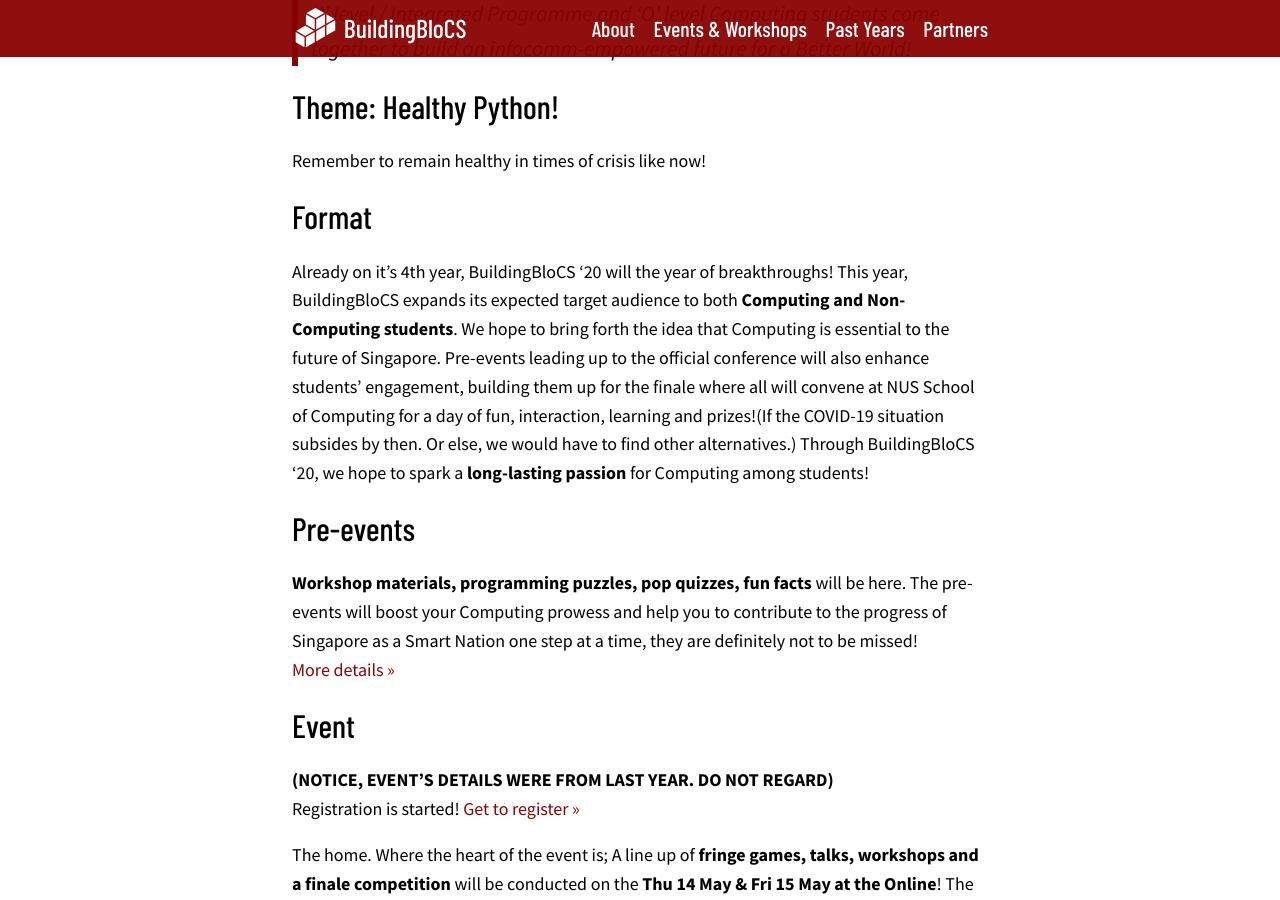
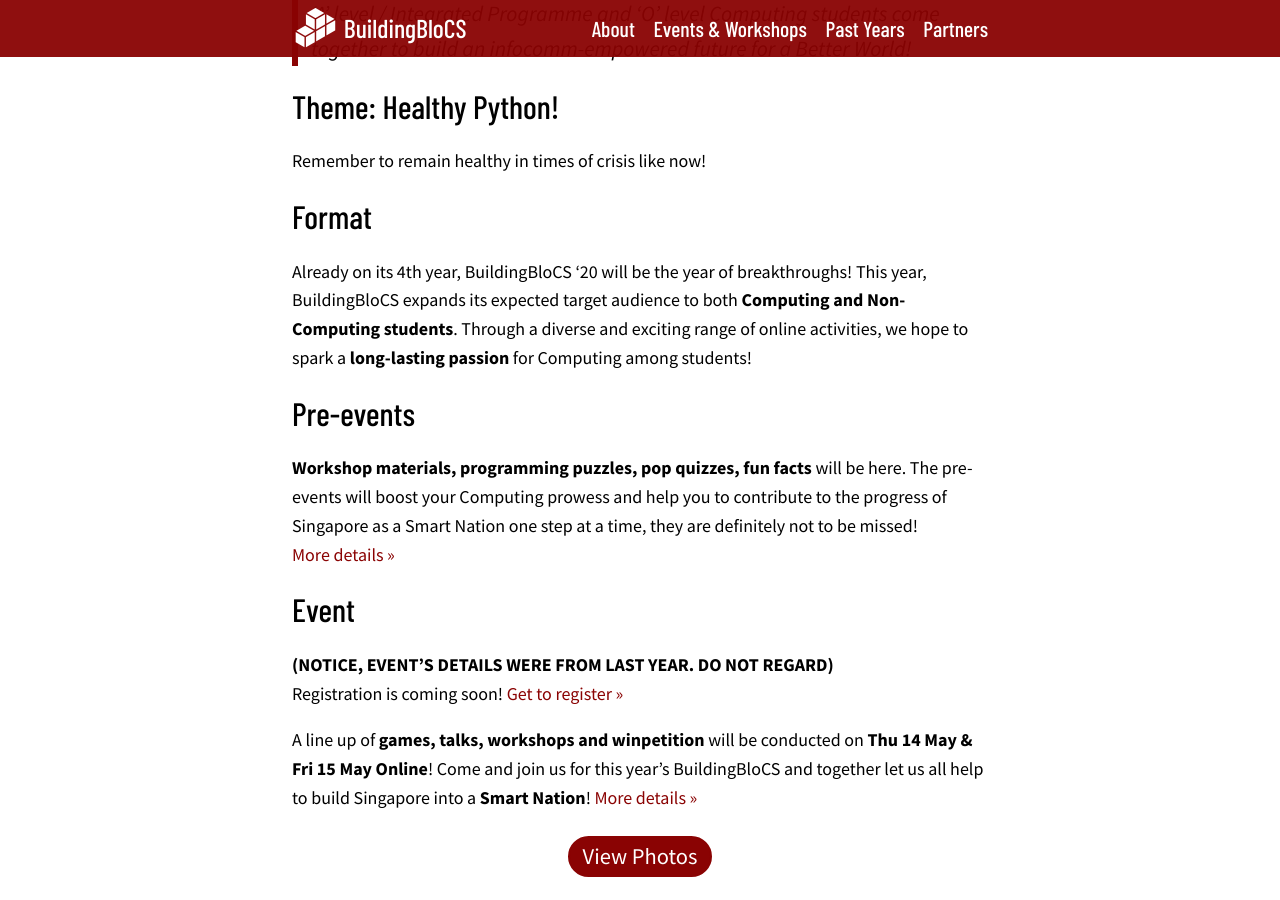
Before and after one commit to buildingblocs/2020, a Jekyll site: the page built from index.md, in a window 1280 px wide and 900 px high, scrolled down 885 px. Built offline with Jekyll 4.4.1, drawn with Linux system fonts in a browser that asks for light colours; some web fonts are replaced; a script that is not in the unit is left out; some of the changed text lies outside the part shown.

Commit message:
fixed location, year and phrasing

```diff
--- a/index.md
+++ b/index.md
@@ -28,7 +28,7 @@
 
 ## Format
 
-Already on it's 4th year, BuildingBloCS '20 will the year of breakthroughs! This year, BuildingBloCS expands its expected target audience to both **Computing and Non-Computing students**. We hope to bring forth the idea that Computing is essential to the future of Singapore. Pre-events leading up to the official conference will also enhance students' engagement, building them up for the finale where all will convene at NUS School of Computing for a day of fun, interaction, learning and prizes!(If the COVID-19 situation subsides by then. Or else, we would have to find other alternatives.) Through BuildingBloCS '20, we hope to spark a **long-lasting passion** for Computing among students!
+Already on its 4th year, BuildingBloCS '20 will be the year of breakthroughs! This year, BuildingBloCS expands its expected target audience to both **Computing and Non-Computing students**. Through a diverse and exciting range of online activities, we hope to spark a **long-lasting passion** for Computing among students!
 
 ## Pre-events
 
@@ -36,9 +36,9 @@
 
 ## Event
 **(NOTICE, EVENT'S DETAILS WERE FROM LAST YEAR. DO NOT REGARD)**<br>
-Registration is started! [Get to register >>]({{ site.baseurl }}/register)
+Registration is coming soon! [Get to register >>]({{ site.baseurl }}/register)
 
-The home. Where the heart of the event is; A line up of **fringe games, talks, workshops and a finale competition** will be conducted on the **{{ site.date }} at the {{ site.location }}**! The event will close with an **Exciting Lucky Draw** and an **Award Ceremony**. This year, BuildingBloCS '19 will also be having **Awesome Projects Showcase** at the **FOSSASIA OpenTech Summit**. Sounds exciting? So what are you waiting for, come and join us for this year's BuildingBloCS and together let us all help to build Singapore into a **Smart Nation**! [More&nbsp;details&nbsp;&raquo;]({{ site.baseurl }}/event)
+A line up of **games, talks, workshops and winpetition** will be conducted on **{{ site.date }} {{ site.location }}**! Come and join us for this year's BuildingBloCS and together let us all help to build Singapore into a **Smart Nation**! [More&nbsp;details&nbsp;&raquo;]({{ site.baseurl }}/event)
 
 <div style="font-size: 1.25em; text-align: center">
   <a class="btn" href="https://photos.app.goo.gl/cntLndL2gY9cu0jK2">View Photos</a>
```
